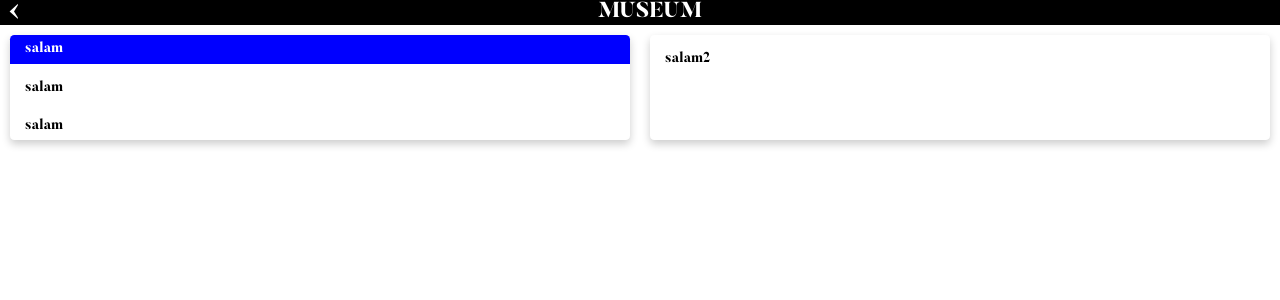
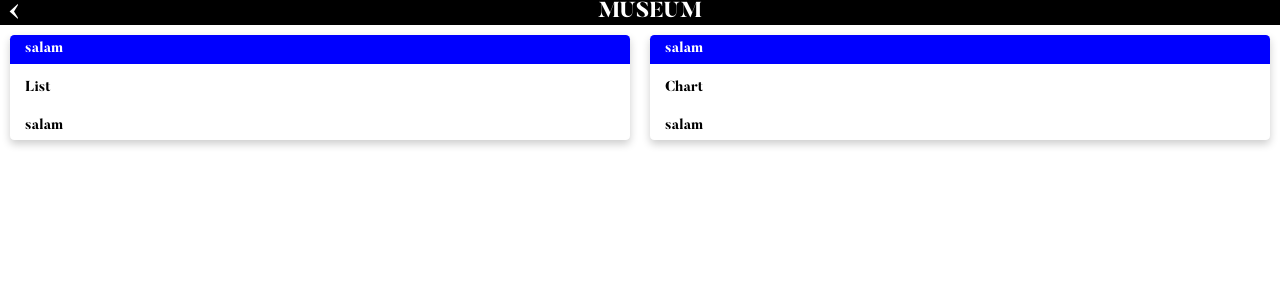
Before and after one commit to behzad888/QardioAssignment, a Next.js app: page /events in a window 1280 px wide. Shown: the top 300 px of the page. Built offline with nearby package versions, Linux system fonts and the light colour scheme.

Commit message:
init event chart and list cp

```diff
--- /dev/null
+++ b/src/containers/events/chart.jsx
@@ -0,0 +1,13 @@
+//@flow
+import React, {memo} from 'react';
+import {Card} from '../../components';
+
+function EventChart(props) {
+  return (
+    <Card footer={<span> salam </span>} header={<span> salam </span>}>
+      Chart
+    </Card>
+  );
+}
+
+export default memo(EventChart);
--- a/src/containers/events/events.jsx
+++ b/src/containers/events/events.jsx
@@ -1,20 +1,16 @@
 //@flow
 import React from 'react';
-import {Header, Card} from '../../components';
+import {Header} from '../../components';
+import EventList from './list';
+import EventChart from './chart';
 
 export default function Event(props) {
   return (
     <React.Fragment>
       <Header title="MUSEUM" backhref="/" />
       <div className="events">
-        <Card
-        footer={(<span> salam </span>)}
-        header={(<span> salam </span>)}>
-          salam
-          </Card>
-        <Card>
-          salam2
-          </Card>
+        <EventList />
+        <EventChart />
       </div>
     </React.Fragment>
   );
--- /dev/null
+++ b/src/containers/events/list.jsx
@@ -0,0 +1,12 @@
+//@flow
+import React, {memo} from 'react';
+import {Card} from '../../components';
+
+function EventList(props) {
+  return (
+    <Card footer={<span> salam </span>} header={<span> salam </span>}>
+      List
+    </Card>
+  );
+}
+export default memo(EventList);
```
Also changed, not shown: src/components/card/card.jsx (+2 -6 lines).
